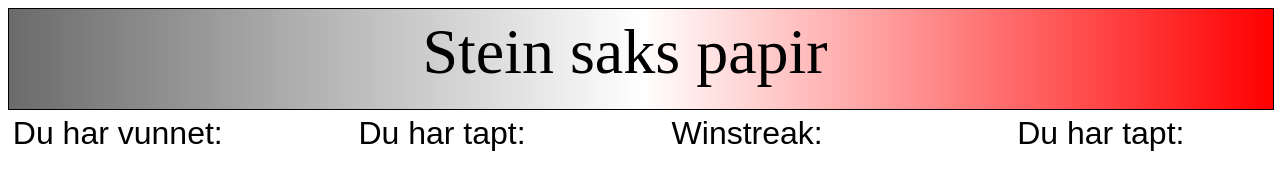
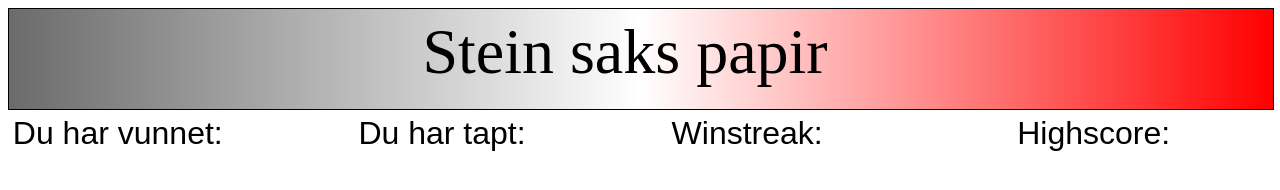
Before and after one commit to nathsten/SSPSpill-Gruppeoppgave, a plain HTML site: page SSP.html in a window 1280 px wide. Drawn offline with Linux system fonts and the light colour scheme.

Commit message:
highscore

```diff
--- a/SSP.html
+++ b/SSP.html
@@ -20,7 +20,7 @@
         <div id="winstreak">Winstreak:</div>
         <div id="wins">Du har vunnet:</div>
         <div id="losses">Du har tapt:</div>
-        <div id="highscore">Du har tapt:</div>
+        <div id="highscore">Highscore:</div>
     </div>
 
     <div id="SSPDiv">
```
